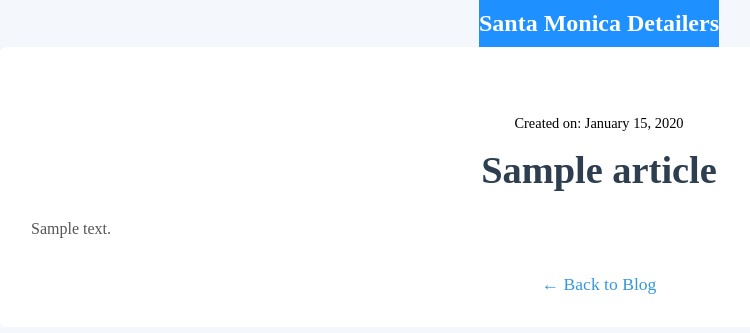
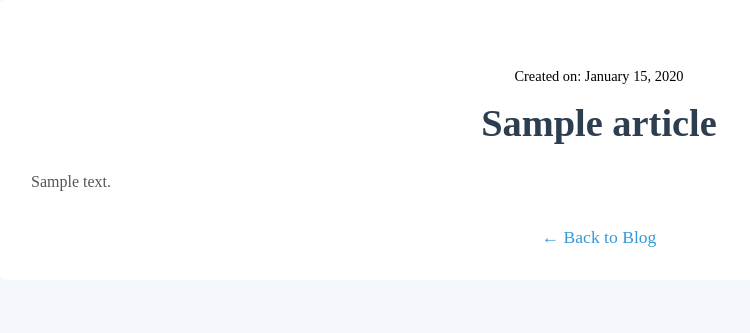
Before and after one commit to mirtazayev/santamonicadetailerscom, a FastAPI app: template templates/article.html in a window 1280 px wide. Shown: the top 333 px of the page, without its empty margins (41-791 px from the left). Run offline with FastAPI, Linux system fonts and the light colour scheme; the template is opened without the code that fills it: most values are stand-ins (such as "Sample title", 1, 10 or a date in 2020); parts of the project's set-up code (start-up, migrations or seed data) failed here and were passed over.

Commit message:
Update article.html

```diff
--- a/templates/article.html
+++ b/templates/article.html
@@ -160,13 +160,6 @@
 
 
     </style>
-    <!-- Navigation Bar -->
-    <header>
-        <nav>
-            <div class="logo">
-                <a href="/">Santa Monica Detailers</a>
-            </div>
-    </header>
 </head>
 <body>
 <div class="content">
```
